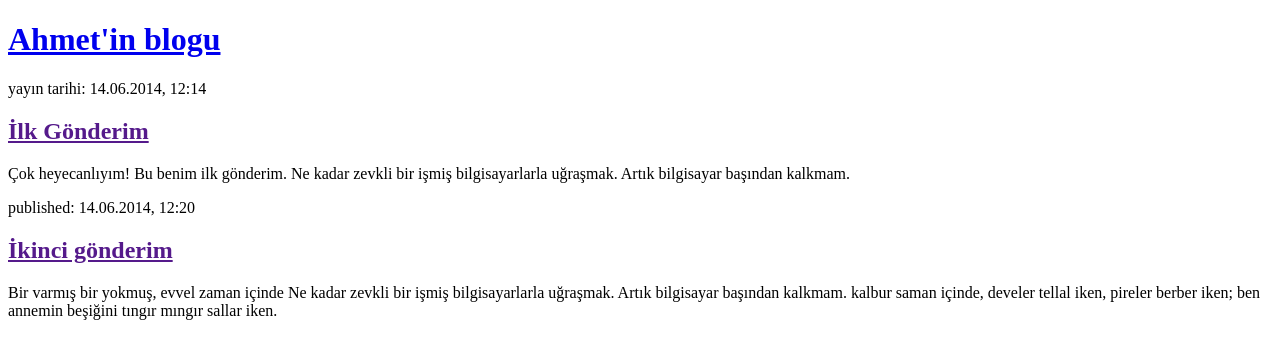
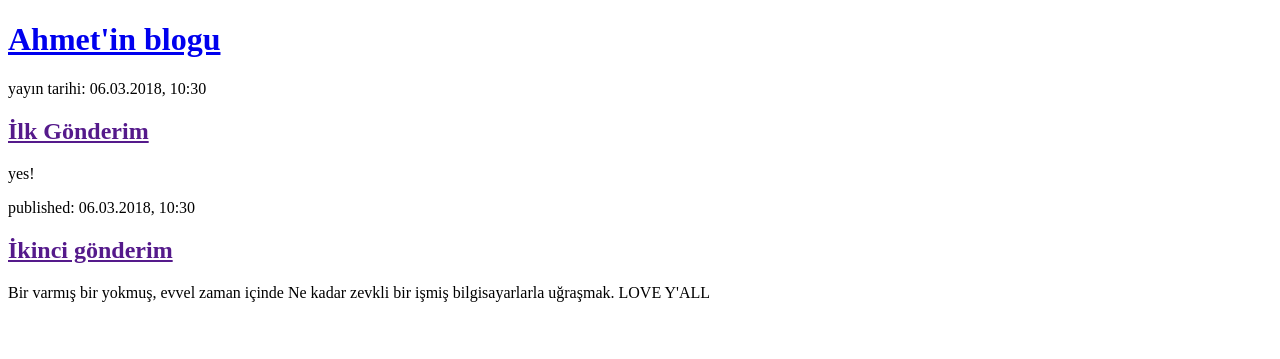
Before and after one commit to ahmetgoze/my-first-blog, a Django app: page / in a window 1280 px wide. Shown: the top 359 px of the page. Run offline with Django 3.2, Linux system fonts and the light colour scheme.

Commit message:
Web sitesini değiştirdim.

```diff
--- a/templates/blogapp/post_list.html
+++ b/templates/blogapp/post_list.html
@@ -9,15 +9,15 @@
             <h1><a href="/">Ahmet'in blogu</a></h1>
         </div>
         <div>
-            <p>yayın tarihi: 14.06.2014, 12:14</p>
+            <p>yayın tarihi: 06.03.2018, 10:30</p>
             <h2><a href="">İlk Gönderim</a></h2>
-            <p>Çok heyecanlıyım! Bu benim ilk gönderim. Ne kadar zevkli bir işmiş bilgisayarlarla uğraşmak. Artık bilgisayar başından kalkmam. </p>
+            <p>yes! </p>
         </div>
 
         <div>
-            <p>published: 14.06.2014, 12:20</p>
+            <p>published: 06.03.2018, 10:30</p>
             <h2><a href="">İkinci gönderim</a></h2>
-            <p>Bir varmış bir yokmuş, evvel zaman içinde Ne kadar zevkli bir işmiş bilgisayarlarla uğraşmak. Artık bilgisayar başından kalkmam. kalbur saman içinde, develer tellal iken, pireler berber iken; ben annemin beşiğini tıngır mıngır sallar iken.</p>
+            <p>Bir varmış bir yokmuş, evvel zaman içinde Ne kadar zevkli bir işmiş bilgisayarlarla uğraşmak. LOVE Y'ALL</p>
         </div>
 </body>
 </html>
```
